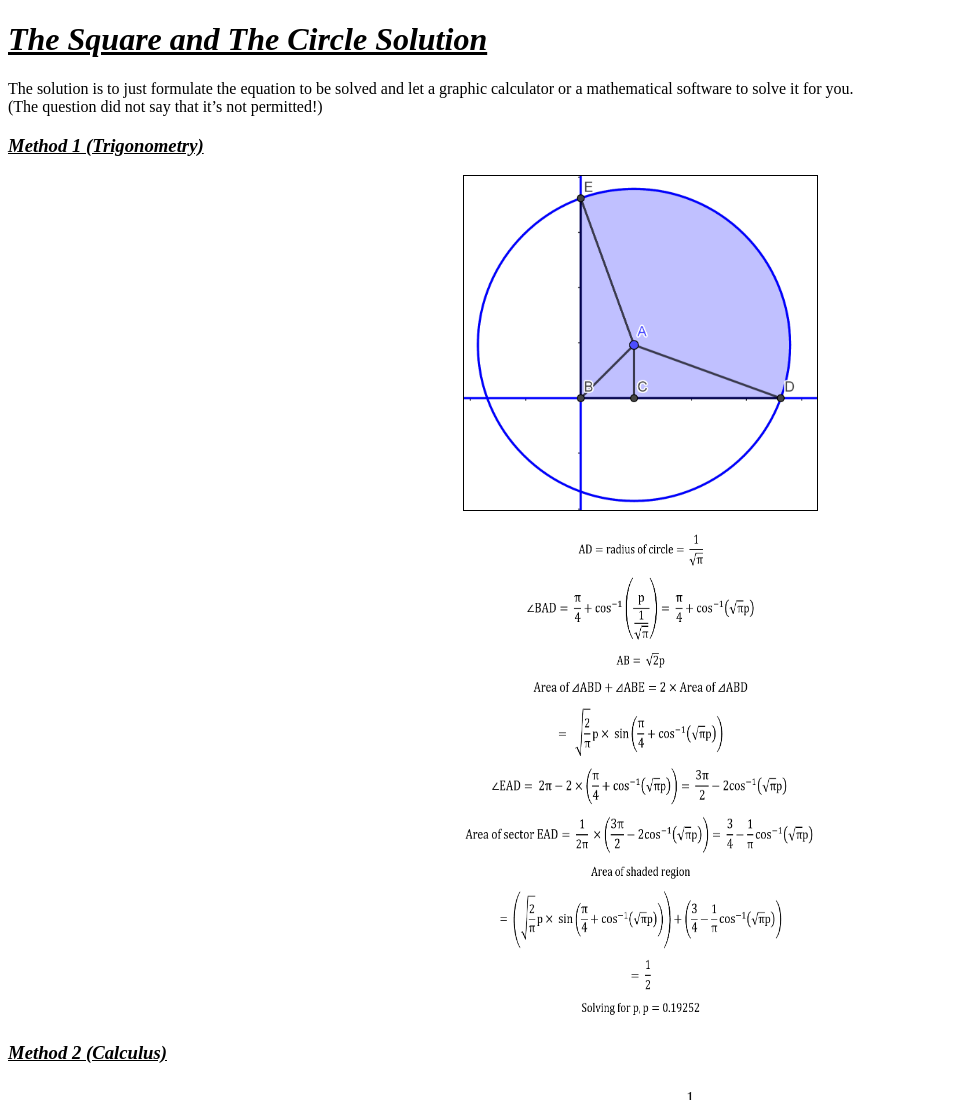
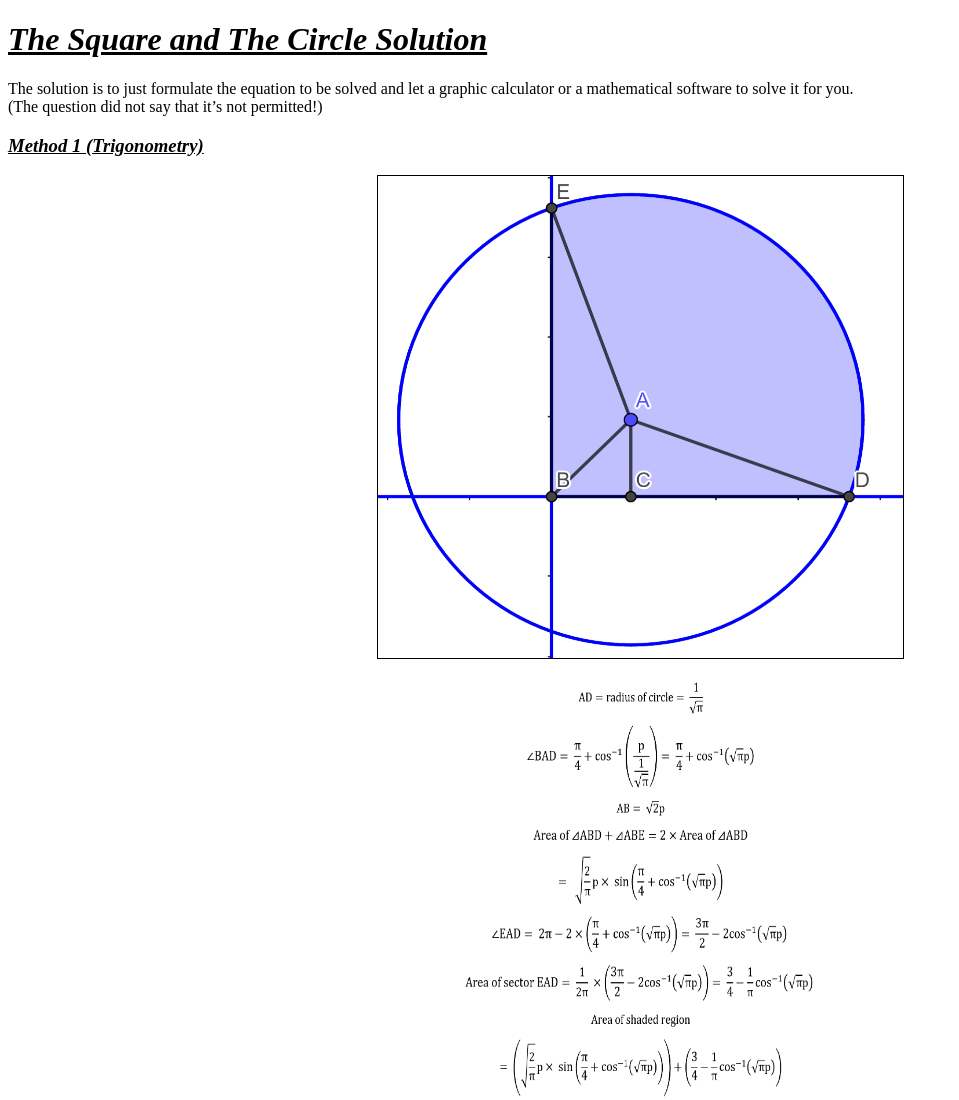
Before and after one commit to Chan-Guan-Hao/Web-Development-Practice, a plain HTML site: page Solution 2.html in a window 1280 px wide. Shown: the top 1100 px of the page, without its empty margins (0-959 px from the left). Drawn offline with Linux system fonts and the light colour scheme.

Commit message:
Pure HTML Version 1

```diff
--- a/Solution 2.html
+++ b/Solution 2.html
@@ -15,7 +15,7 @@
   <h3><u><em>Method 1 (Trigonometry)</em></u></h3>
 
   <center>
-    <img src="Images/Solution 2 - 1.png" alt="Solution 2 - 1" border="1" height=334 width=353> <br>
+    <img src="Images/Solution 2 - 1.png" alt="Solution 2 - 1" border="1" height=482 width=525> <br>
     <br>
     <img src="Images/Solution 2 - 2.png" alt="Solution 2 - 2" height=486 width=435>
   </center>
```
